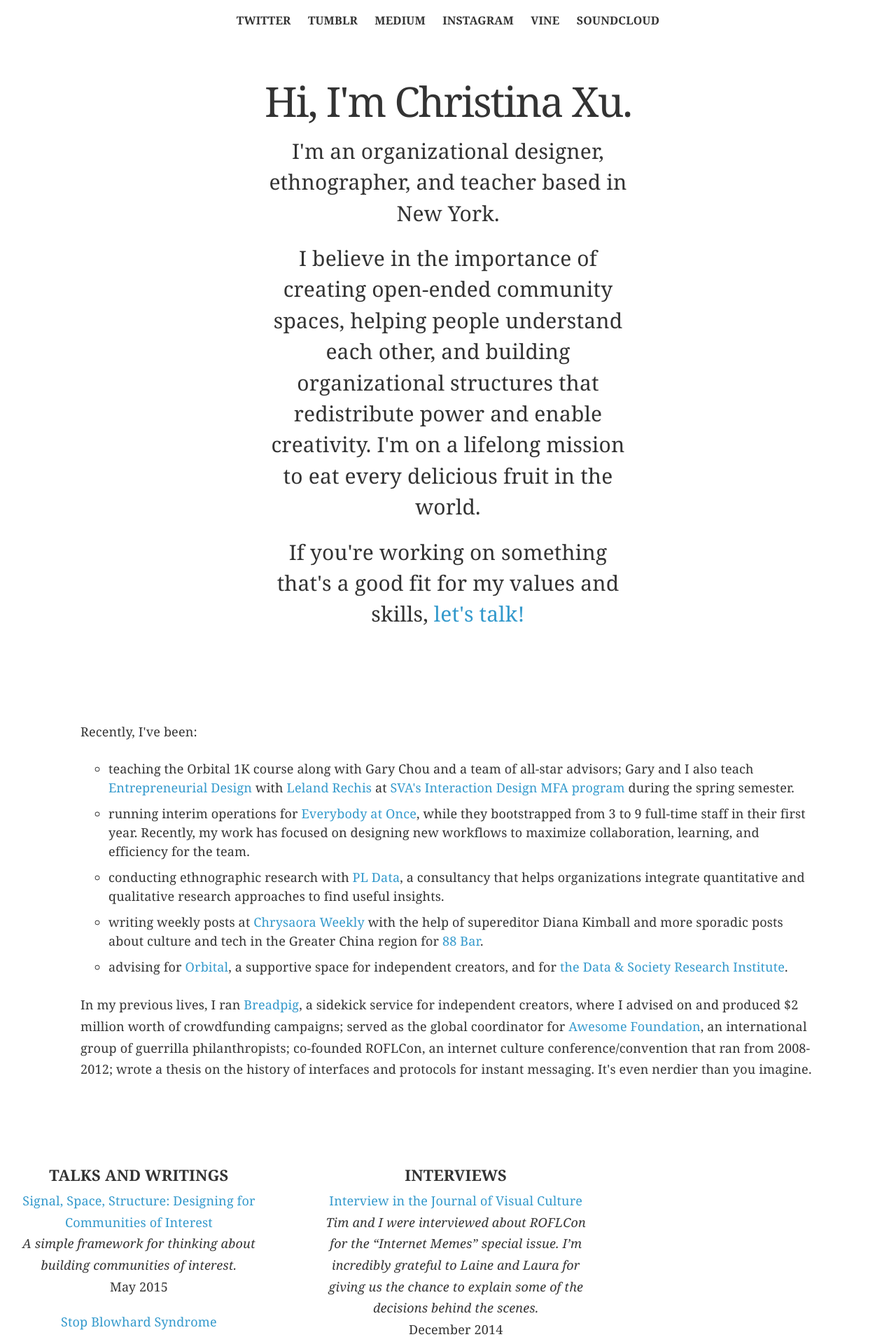
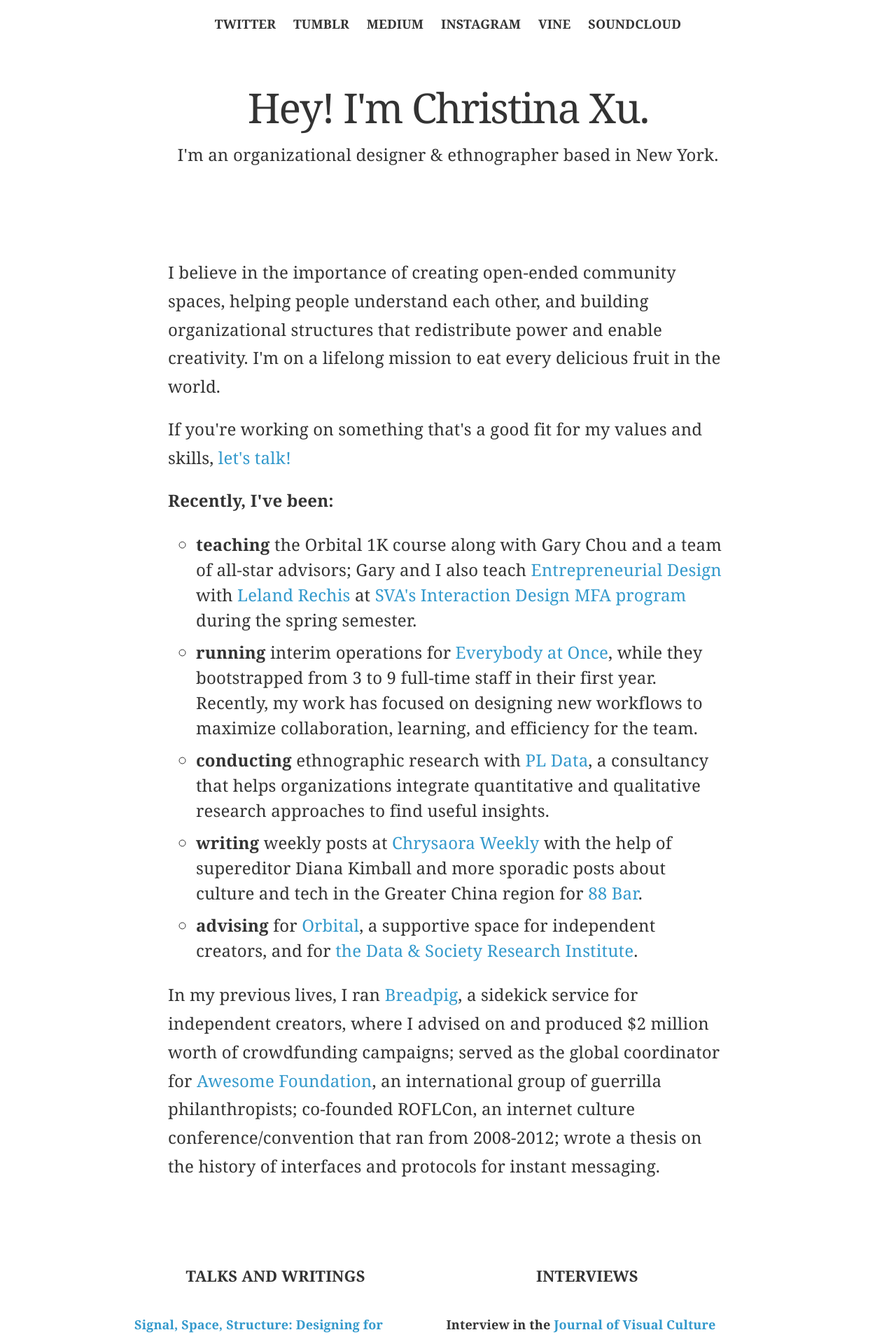
Before and after one commit to zamiang/christina-xu, a Jekyll site: the page built from index.html, in a window 1280 px wide. Shown: the top 1910 px of the page at 70% size. Built offline with Jekyll 4.4.1, drawn with Linux system fonts in a browser that asks for light colours; nearby versions of some CDN libraries; Markdown is read by kramdown in place of the engine named in the settings; some of the changed text lies outside the part shown.

```diff
--- a/assets/stylesheets/app.css.sass
+++ b/assets/stylesheets/app.css.sass
@@ -94,7 +94,7 @@ h2
 h3
   margin-bottom: 10px
   text-align: center
-  font-size: $heading-size
+  font-size: $base-font-size
 
 a
   text-decoration: none
@@ -246,6 +246,8 @@ footer
       margin-left: 2%
     .item-heading
       text-align: center
+    p
+      font-size: $small-font-size
 
 .item-heading
   +heading-font
@@ -256,7 +258,7 @@ footer
   &.large-heading
     font-size: 22px
     line-height: 138%
-    margin-bottom: 7px
+    margin-bottom: 40px
 
 .item-subheading
   font-size: $small-font-size
--- a/index.html
+++ b/index.html
@@ -3,28 +3,27 @@ layout: default
 ---
 
 <div class="hero-unit">
-    <h1>Hi, I'm Christina Xu.</h1>
-    <h3>I'm an organizational designer, ethnographer, and teacher based in New York.</h3>
-    <h3>I believe in the importance of creating open-ended community spaces, helping people understand each other, and building organizational structures that redistribute power and enable creativity. I'm on a lifelong mission to eat every delicious fruit in the world.</h3>
-    <h3>If you're working on something that's a good fit for my values and skills, <a href="mailto:christina.k.xu@gmail.com">let's talk!</a></h3>
+    <h1>Hey! I'm Christina Xu.</h1>
+    <h3>I'm an organizational designer & ethnographer based in New York.</h3>
 </div>
 
 <section id="about">
     <div class="section-content">
+	    <p>I believe in the importance of creating open-ended community spaces, helping people understand each other, and building organizational structures that redistribute power and enable creativity. I'm on a lifelong mission to eat every delicious fruit in the world.</p>
+	    <p>If you're working on something that's a good fit for my values and skills, <a href="mailto:christina.k.xu@gmail.com">let's talk!</a></p>
         <p class="large">
-            Recently, I've been:
+            <b>Recently, I've been:</b>
         </p>
         <ul>
-            <li>teaching the Orbital 1K course along with Gary Chou and a team of all-star advisors; Gary and I also teach <a href="http://entrepreneurdesigners.tumblr.com">Entrepreneurial Design</a> with <a href="http://www.twitter.com/leland">Leland Rechis</a> at <a href="http://interactiondesign.sva.edu">SVA's Interaction Design MFA program</a> during the spring semester.</li>
-            <li>running interim operations for <a href="http://ea1.co">Everybody at Once</a>, while they bootstrapped from 3 to 9 full-time staff in their first year. Recently, my work has focused on designing new workflows to maximize collaboration, learning, and efficiency for the team.</li>
-            <li>conducting ethnographic research with <a href="http://pldata.io">PL Data</a>, a consultancy that helps organizations integrate quantitative and qualitative research approaches to find useful insights.</li>
-            <li>writing weekly posts at <a href="https://medium.com/chrysaora-weekly">Chrysaora Weekly</a> with the help of supereditor Diana Kimball and more sporadic posts about culture and tech in the Greater China region for <a href-"http://88-bar.com/">88 Bar</a>.</li>
-            <li>advising for <a href="http://orbitalnyc.com/">Orbital</a>, a supportive space for independent creators, and for <a href="http://datasociety.net">the Data & Society Research Institute</a>.</li>
+            <li><b>teaching</b> the Orbital 1K course along with Gary Chou and a team of all-star advisors; Gary and I also teach <a href="http://entrepreneurdesigners.tumblr.com">Entrepreneurial Design</a> with <a href="http://www.twitter.com/leland">Leland Rechis</a> at <a href="http://interactiondesign.sva.edu">SVA's Interaction Design MFA program</a> during the spring semester.</li>
+            <li><b>running</b> interim operations for <a href="http://ea1.co">Everybody at Once</a>, while they bootstrapped from 3 to 9 full-time staff in their first year. Recently, my work has focused on designing new workflows to maximize collaboration, learning, and efficiency for the team.</li>
+            <li><b>conducting</b> ethnographic research with <a href="http://pldata.io">PL Data</a>, a consultancy that helps organizations integrate quantitative and qualitative research approaches to find useful insights.</li>
+            <li><b>writing</b> weekly posts at <a href="https://medium.com/chrysaora-weekly">Chrysaora Weekly</a> with the help of supereditor Diana Kimball and more sporadic posts about culture and tech in the Greater China region for <a href-"http://88-bar.com/">88 Bar</a>.</li>
+            <li><b>advising</b> for <a href="http://orbitalnyc.com/">Orbital</a>, a supportive space for independent creators, and for <a href="http://datasociety.net">the Data & Society Research Institute</a>.</li>
 
         </ul>
         <p class="large">
-            In my previous lives, I ran <a href="http://www.breadpig.com">Breadpig</a>, a sidekick service for independent creators, where I advised on and produced $2 million worth of crowdfunding campaigns; served as the global coordinator for <a href="http://www.awesomefoundation.org">Awesome Foundation</a>, an international group of guerrilla philanthropists; co-founded ROFLCon, an internet culture conference/convention that ran from 2008-2012; wrote a thesis on the history of interfaces and protocols for instant messaging. It's even nerdier than you imagine.
-        </p>
+            In my previous lives, I ran <a href="http://www.breadpig.com">Breadpig</a>, a sidekick service for independent creators, where I advised on and produced $2 million worth of crowdfunding campaigns; served as the global coordinator for <a href="http://www.awesomefoundation.org">Awesome Foundation</a>, an international group of guerrilla philanthropists; co-founded ROFLCon, an internet culture conference/convention that ran from 2008-2012; wrote a thesis on the history of interfaces and protocols for instant messaging.        </p>
     </div>
 </section>
 
```
Also changed, not shown: other parts of index.html (+9 -9 lines), assets/stylesheets/app.css (+18 -15 lines), Gemfile.lock, assets/application.css, 1 other file.
